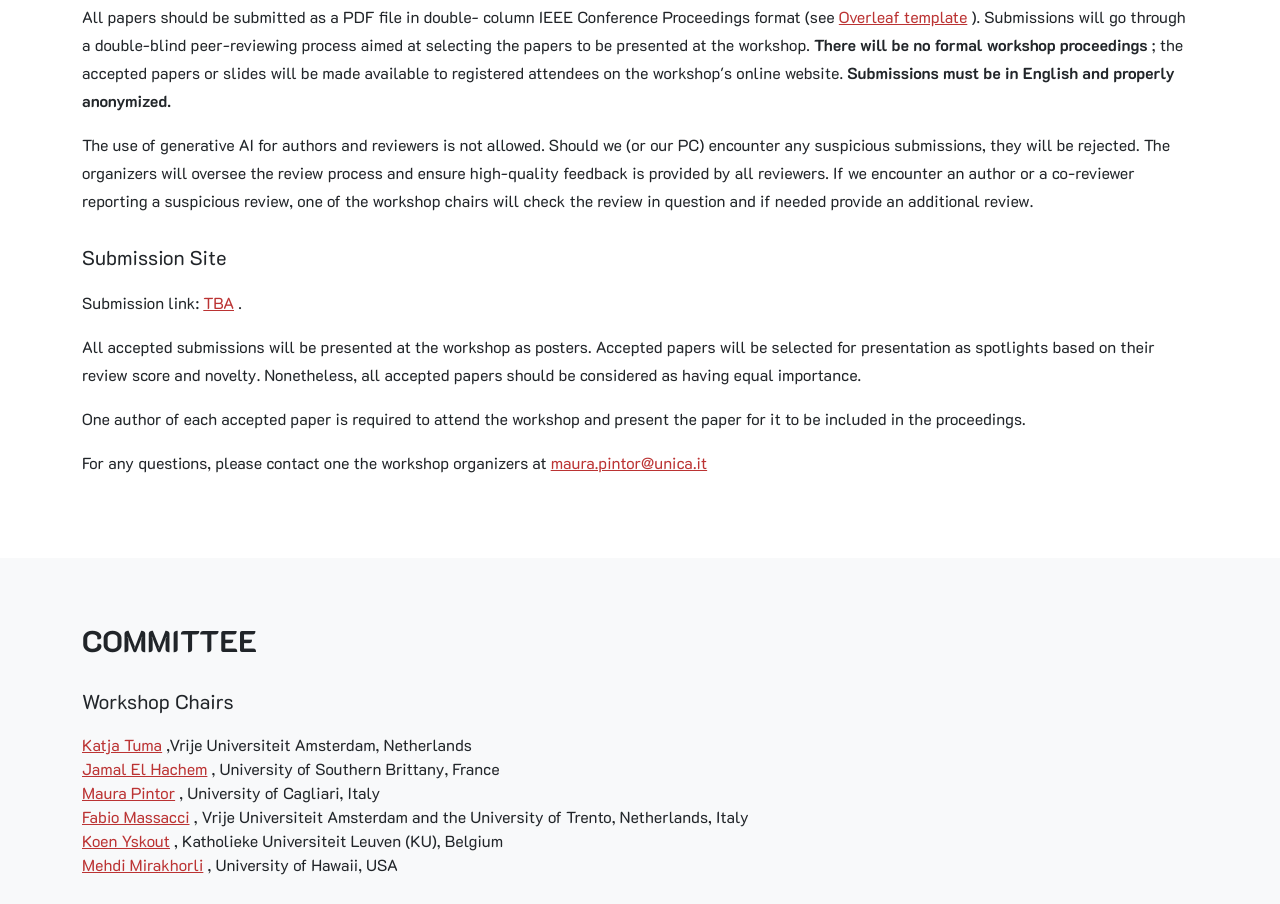
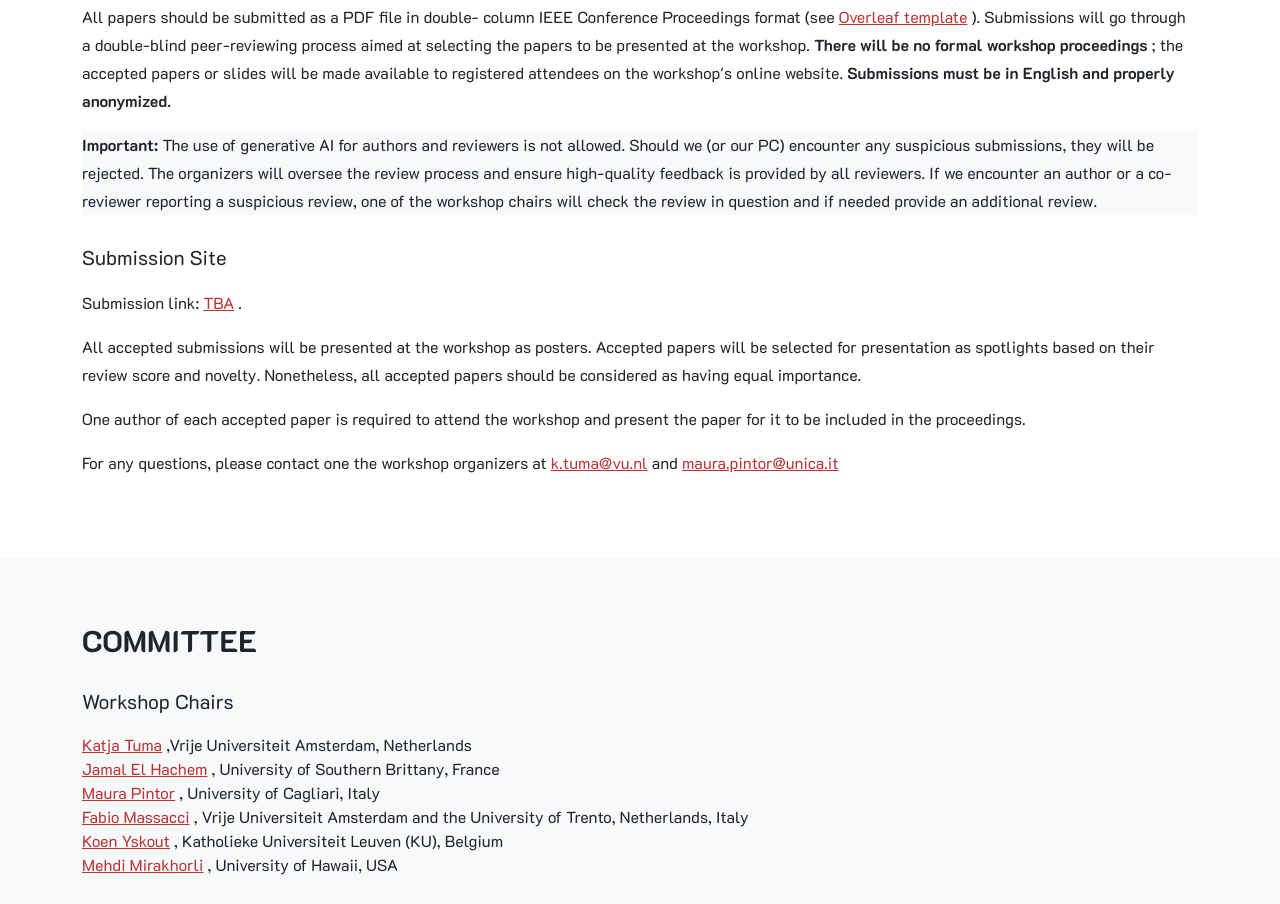
Before and after one commit to DeMeSSAI/demessai.github.io, a plain HTML site: page index.html in a window 1280 px wide. Shown: the part 2360-3264 px from the top of the page. Drawn offline with nearby package versions, Linux system fonts and the light colour scheme.

Commit message:
gen ai notice and updated contacts

```diff
--- a/index.html
+++ b/index.html
@@ -200,7 +200,8 @@
                             ; the accepted papers or slides will be made available to registered attendees on the workshop's online website.
                             <strong>Submissions must be in English and properly anonymized.</strong>
                         </p>
-                        <p>
+                        <p class="bg-light">
+                            <strong>Important:</strong>
                             The use of generative AI for authors and reviewers is not allowed. Should we (or our PC) encounter any suspicious submissions, they will be rejected. The organizers will oversee the review process and ensure high-quality feedback is provided by all reviewers. If we encounter an author or a co-reviewer reporting a suspicious review, one of the workshop chairs will check the review in question and if needed provide an additional review.
                         </p>
                         <h3 class="section-subheading">Submission Site</h3>
@@ -220,6 +221,8 @@
                         </p>
                         <p>
                             For any questions, please contact one the workshop organizers at
+                            <a href="mailto:k.tuma@vu.nl">k.tuma@vu.nl</a>
+                            and
                             <a href="mailto:maura.pintor@unica.it">maura.pintor@unica.it</a>
                         </p>
                     </div>
```
